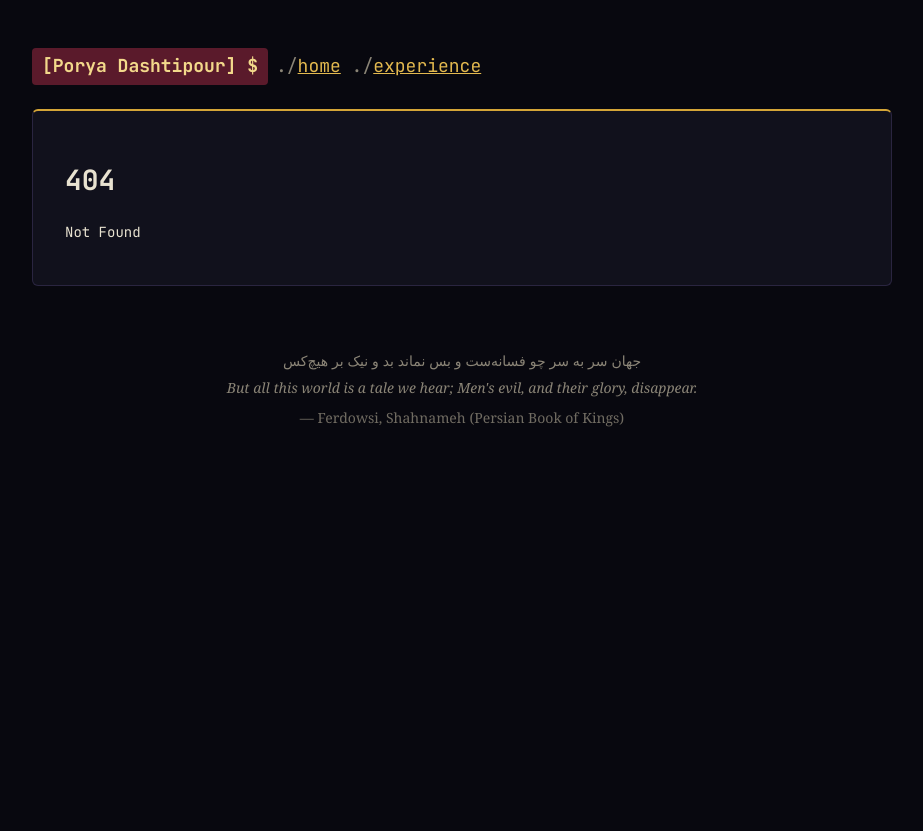
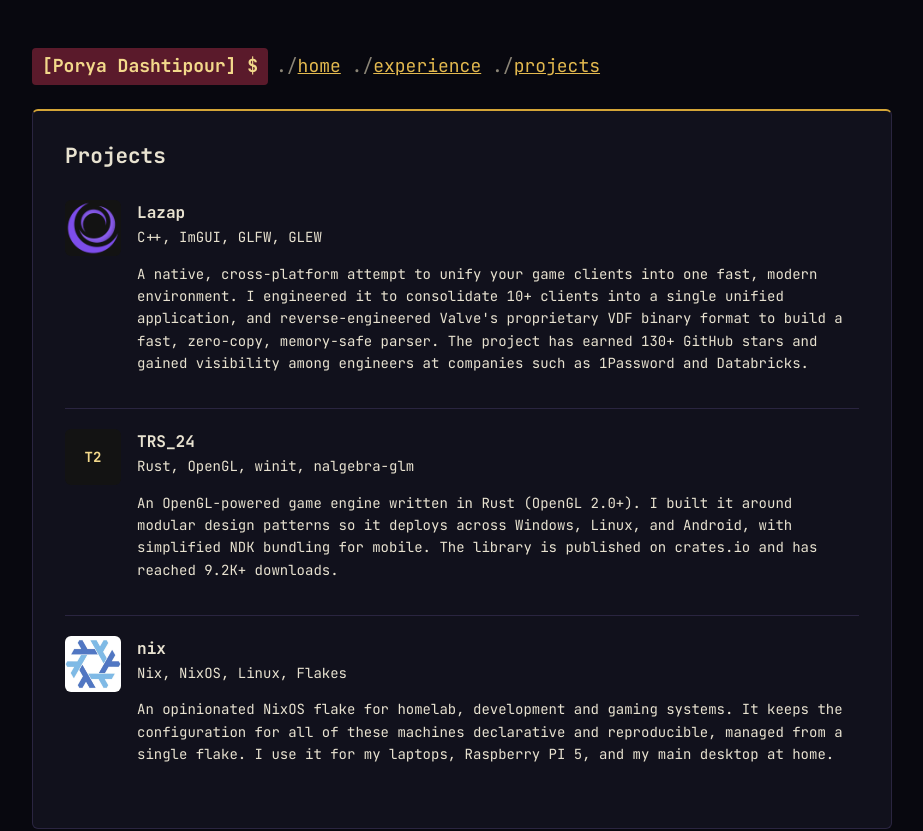
Before and after one commit to p0ryae/website, a SvelteKit app: page /projects in a window 1280 px wide. Before the commit this address had no page. Shown: the top 831 px of the page, without its empty margins (178-1101 px from the left). Before the commit the page ends 800 px from the top, so only its background shows below. Built offline with nearby package versions, Linux system fonts and the light colour scheme.

Commit message:
feat: add projects, clarify texts, remove persian written text

```diff
--- a/src/routes/+layout.svelte
+++ b/src/routes/+layout.svelte
@@ -12,17 +12,54 @@
 
   const commands: Record<string, string> = {
     "./home": "/",
+    "../": "/",
     "./experience": "/experience",
+    "./projects": "/projects",
   };
 
   let typed = $state("");
   let typing = $state(false);
+
+  let tabMatches: string[] = [];
+  let tabIndex = -1;
+
+  function commonPrefix(words: string[]): string {
+    let prefix = words[0];
+    for (const w of words) {
+      while (!w.startsWith(prefix)) prefix = prefix.slice(0, -1);
+    }
+    return prefix;
+  }
 
   onMount(() => {
     function handleKeydown(e: KeyboardEvent) {
       const tag = document.activeElement?.tagName;
       if (tag === "INPUT" || tag === "TEXTAREA") return;
       if (e.metaKey || e.ctrlKey || e.altKey) return;
+
+      if (e.key !== "Tab" && e.key !== "Shift") tabIndex = -1;
+
+      if (e.key === "Tab") {
+        if (!typing) return;
+        e.preventDefault();
+
+        if (tabIndex === -1) {
+          tabMatches = Object.keys(commands).filter((c) => c.startsWith(typed));
+          if (tabMatches.length === 0) return;
+
+          const common = commonPrefix(tabMatches);
+          if (common.length > typed.length) {
+            typed = common;
+            return;
+          }
+          tabIndex = 0;
+        } else {
+          tabIndex = (tabIndex + 1) % tabMatches.length;
+        }
+
+        typed = tabMatches[tabIndex];
+        return;
+      }
 
       if (e.key === "Escape") {
         typed = "";
@@ -76,7 +113,9 @@
       {#if typing}
         {typed}<span class="cursor">▌</span>
       {:else}
-        ./<a href="/">home</a> ./<a href="/experience">experience</a>
+        ./<a href="/">home</a> ./<a href="/experience">experience</a> ./<a
+          href="/projects">projects</a
+        >
       {/if}
     </span>
   </div>
@@ -88,9 +127,9 @@
   </div>
 
   <footer>
-    <p class="poem-line" dir="rtl" lang="fa">
-      جهان سر به سر چو فسانه‌ست و بس نماند بد و نیک بر هیچ‌کس
-    </p>
+    <!-- <p class="poem-line" dir="rtl" lang="fa"> -->
+    <!--   جهان سر به سر چو فسانه‌ست و بس نماند بد و نیک بر هیچ‌کس -->
+    <!-- </p> -->
     <p class="poem-line">
       But all this world is a tale we hear; Men's evil, and their glory,
       disappear.
--- a/src/routes/experience/+page.svelte
+++ b/src/routes/experience/+page.svelte
@@ -1,5 +1,5 @@
 <script lang="ts">
-  import "./style.css";
+  import "../style.css";
   import { logo } from "$lib/logos";
 
   interface Role {
--- a/src/routes/layout.css
+++ b/src/routes/layout.css
@@ -206,4 +206,17 @@ footer {
     padding-left: 0;
     padding-top: 16px;
   }
+
+  .prompt-bar {
+    display: flex;
+    flex-direction: column;
+    align-items: flex-start;
+    gap: 6px;
+    font-size: 16px;
+  }
+
+  .prompt-path {
+    padding-left: 2px;
+    word-spacing: 0.25em;
+  }
 }
--- /dev/null
+++ b/src/routes/projects/+page.svelte
@@ -0,0 +1,78 @@
+<script lang="ts">
+  import "../style.css";
+  import { logo } from "$lib/logos";
+
+  interface Project {
+    name: string;
+    repo: string;
+    logo?: string;
+    stack: string[];
+    description: string;
+  }
+
+  const projects: Project[] = [
+    {
+      name: "Lazap",
+      repo: "Lazap-Development/Lazap",
+      logo: logo("lazap"),
+      stack: ["C++", "ImGUI", "GLFW", "GLEW"],
+      description:
+        "A native, cross-platform attempt to unify your game clients into one fast, modern environment. I engineered it to consolidate 10+ clients into a single unified application, and reverse-engineered Valve's proprietary VDF binary format to build a fast, zero-copy, memory-safe parser. The project has earned 130+ GitHub stars and gained visibility among engineers at companies such as 1Password and Databricks.",
+    },
+    {
+      name: "TRS_24",
+      repo: "p0ryae/TRS_24",
+      stack: ["Rust", "OpenGL", "winit", "nalgebra-glm"],
+      description:
+        "An OpenGL-powered game engine written in Rust (OpenGL 2.0+). I built it around modular design patterns so it deploys across Windows, Linux, and Android, with simplified NDK bundling for mobile. The library is published on crates.io and has reached 9.2K+ downloads.",
+    },
+    {
+      name: "nix",
+      repo: "p0ryae/nix",
+      logo: logo("nix"),
+      stack: ["Nix", "NixOS", "Linux", "Flakes"],
+      description:
+        "An opinionated NixOS flake for homelab, development and gaming systems. It keeps the configuration for all of these machines declarative and reproducible, managed from a single flake. I use it for my laptops, Raspberry PI 5, and my main desktop at home.",
+    },
+  ];
+
+  const initials = (name: string) =>
+    name
+      .replace(/[^a-zA-Z0-9 ]/g, " ")
+      .trim()
+      .split(/\s+/)
+      .map((w) => w[0])
+      .slice(0, 2)
+      .join("")
+      .toUpperCase();
+</script>
+
+<svelte:head>
+  <title>Porya Dashtipour — Projects</title>
+</svelte:head>
+
+<h2>Projects</h2>
+
+{#each projects as p}
+  <article class="item">
+    <div class="logo">
+      {#if p.logo}
+        <img src={p.logo} alt="{p.name} logo" loading="lazy" />
+      {:else}
+        <span class="initials" aria-hidden="true">{initials(p.name)}</span>
+      {/if}
+    </div>
+
+    <div class="body">
+      <h3 class="org">
+        <a
+          href="https://github.com/{p.repo}"
+          target="_blank"
+          rel="noopener noreferrer">{p.name}</a
+        >
+      </h3>
+      <div class="company">{p.stack.join(", ")}</div>
+      <p class="description">{p.description}</p>
+    </div>
+  </article>
+{/each}
--- a/src/routes/experience/style.css
+++ b/src/routes/style.css
@@ -28,7 +28,7 @@ h2 {
   height: 56px;
   border-radius: 6px;
   overflow: hidden;
-  background: var(--prompt-bg);
+  background: #131313;
   color: var(--prompt-text);
   display: grid;
   place-items: center;
```
Also changed, not shown: src/routes/+page.svelte (+4 -5 lines), src/lib/assets/logos/lazap.webp (added), src/lib/assets/logos/nix.webp (added).
